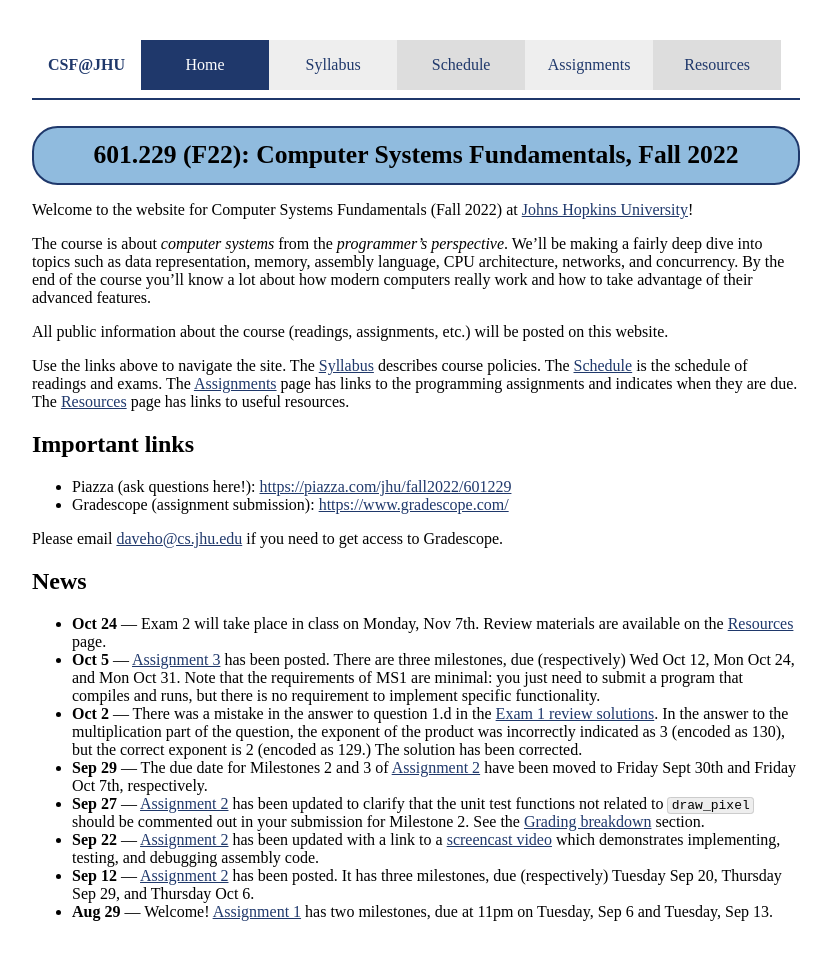
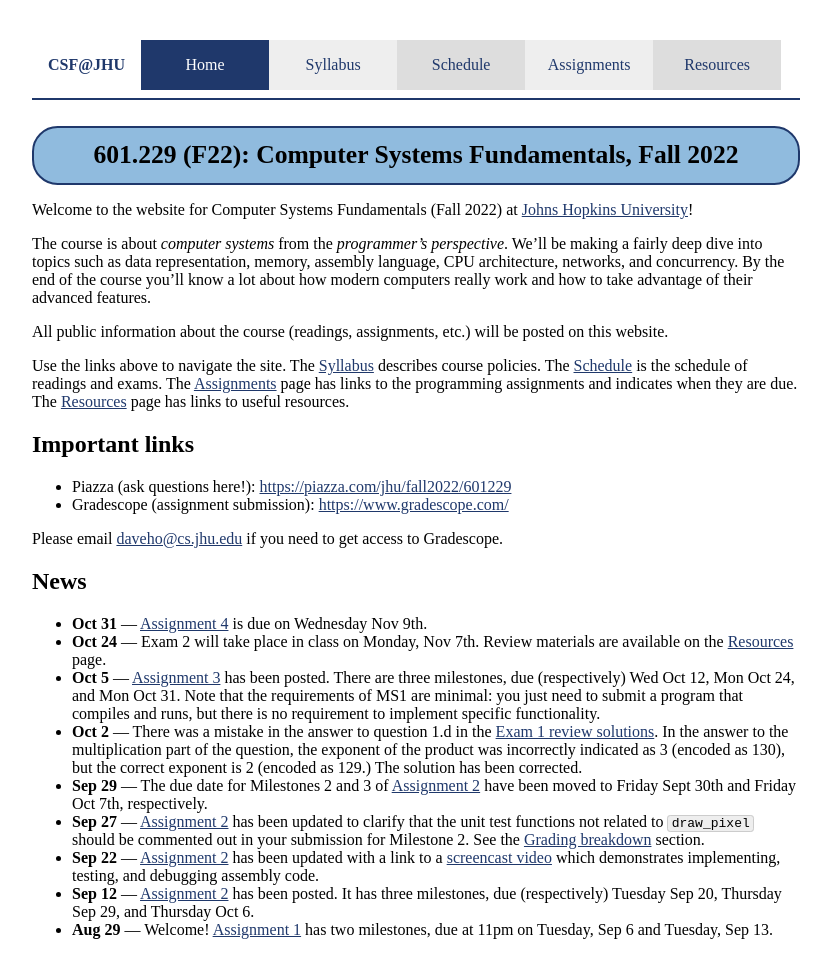
Before and after one commit to jhucsf/fall2022, a Jekyll site: the page built from index.md, in a window 1280 px wide. Shown: the whole page, without its empty margins (224-1055 px from the left). Built offline with Jekyll 4.4.1, drawn with Linux system fonts in a browser that asks for light colours.

Commit message:
news item for a4

```diff
--- a/index.md
+++ b/index.md
@@ -32,6 +32,8 @@ Please email <daveho@cs.jhu.edu> if you need to get access to Gradescope.
 
 ## News
 
+* **Oct 31** — [Assignment 4](assign/assign04.html) is due on Wednesday
+  Nov 9th.
 * **Oct 24** — Exam 2 will take place in class on Monday, Nov 7th.
   Review materials are available on the [Resources](resources.html) page.
 * **Oct 5** — [Assignment 3](assign/assign03.html) has been posted. There are
```
